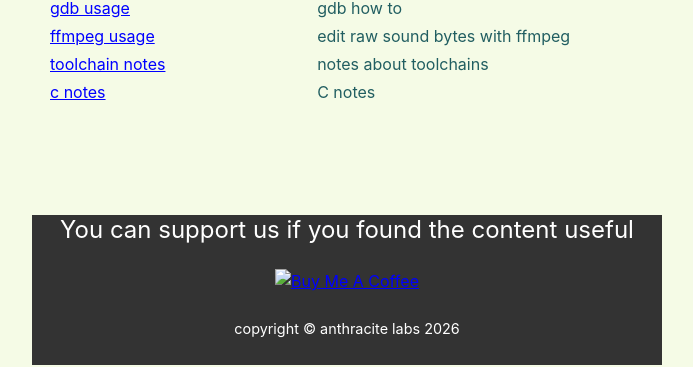
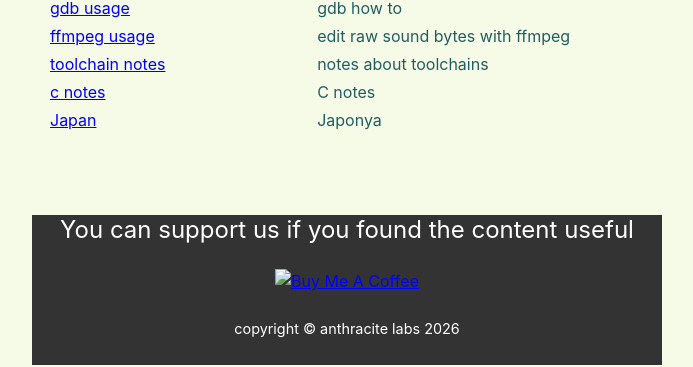
Before and after one commit to anthracitelabs/anthracitelabs.github.io, a Jekyll site: the page built from index.md, in a window 1280 px wide. Shown: the part 334-701 px from the top of the page, without its empty margins (293-986 px from the left). Built offline with Jekyll 4.4.1, drawn with Linux system fonts in a browser that asks for light colours; the repository's description, which GitHub fills in, is left out; our own code applies the rules of GitHub Pages for plain Markdown files.

Commit message:
Update index.md

```diff
--- a/index.md
+++ b/index.md
@@ -13,6 +13,6 @@ layout: default
 |[ffmpeg usage](ffmpeg)    | edit raw sound bytes with ffmpeg  |
 |[toolchain notes](toolchain)    | notes about toolchains    |
 |[c notes](c)    | C notes   |
+|[Japan](japan)    | Japonya   |
 |    |     |
 |    |     |
-|    |     |
```
